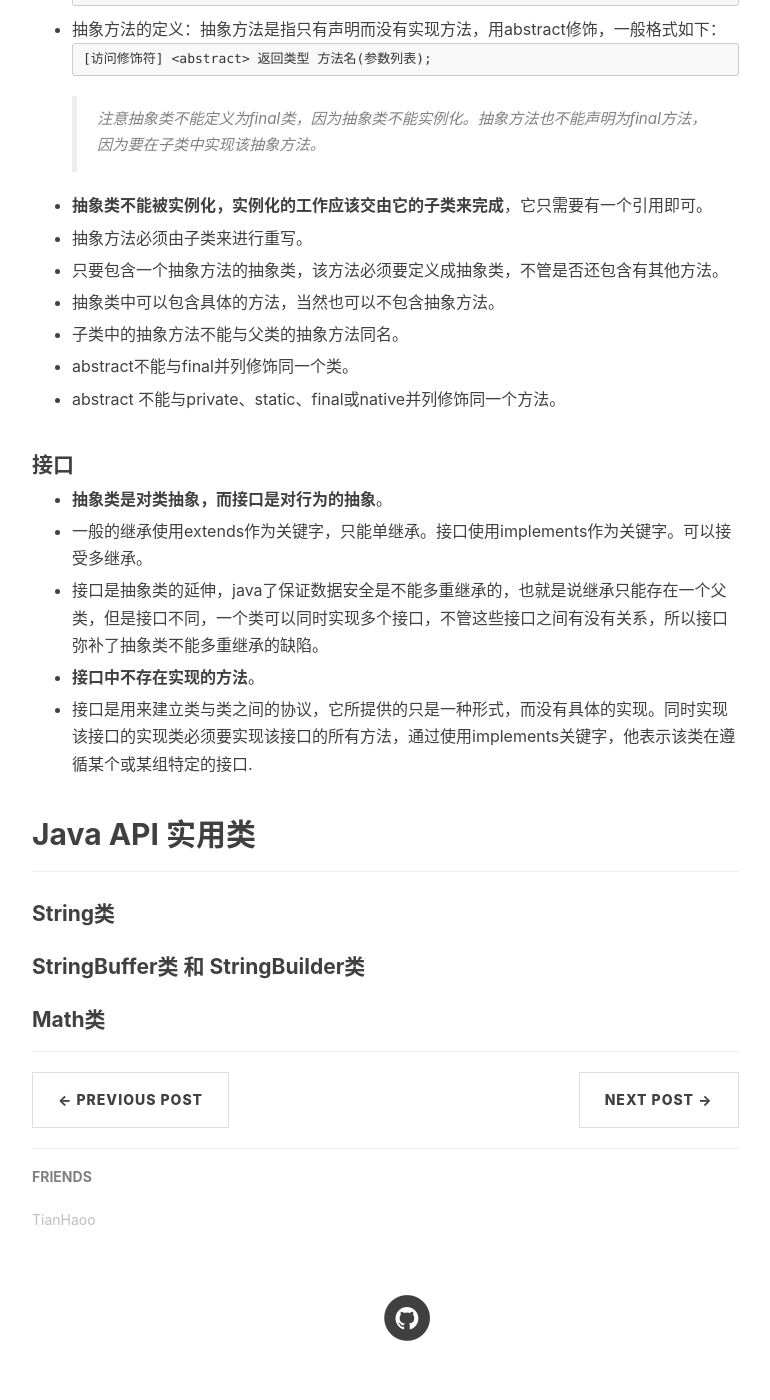
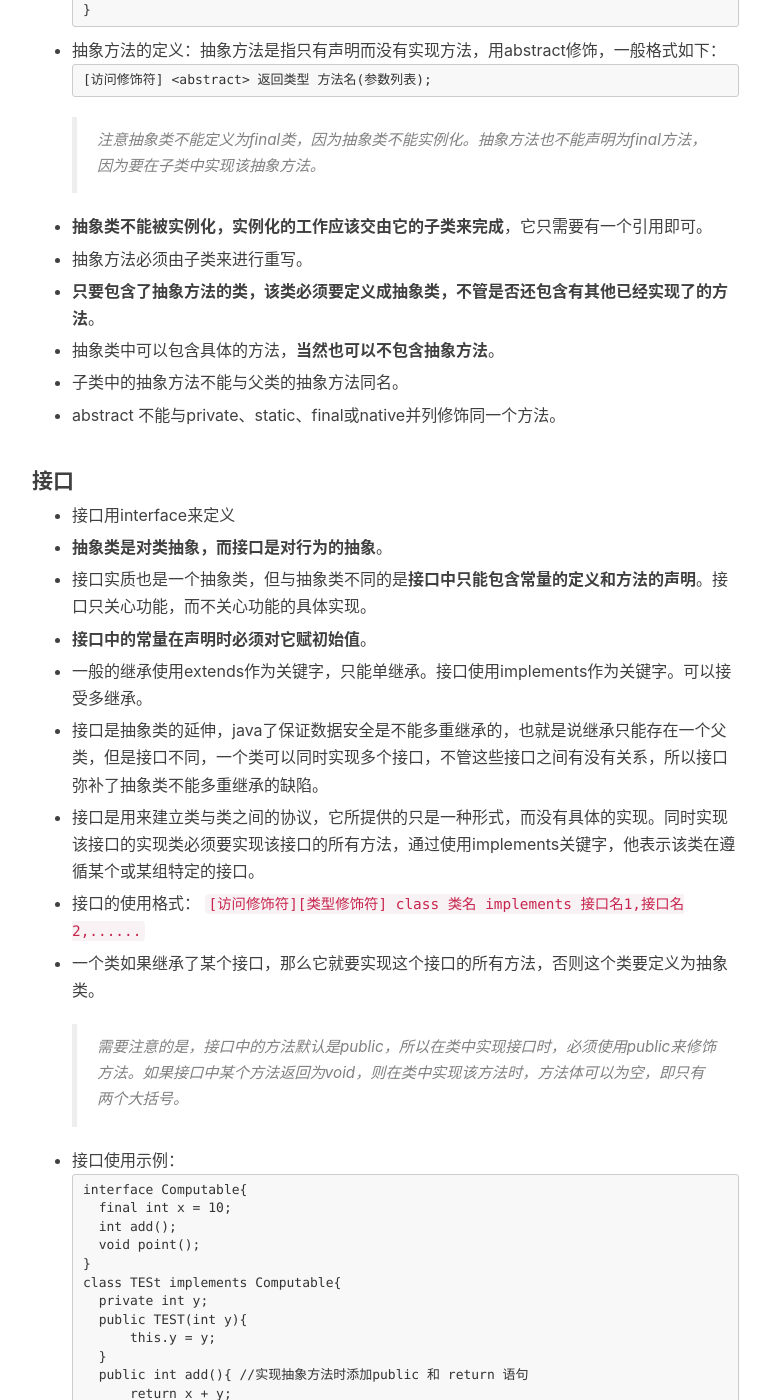
Before and after one commit to Fleschier/Fleschier.github.io, a Jekyll site: the page built from _posts/2018-04-06-Java-learning.markdown, in a window 1280 px wide and 1400 px high, scrolled down 6628 px. Shown: the whole window, without its empty margins (233-1003 px from the left). Built offline with Jekyll 4.4.1, drawn with Linux system fonts in a browser that asks for light colours; nearby versions of some CDN libraries; comment, search, counter and statistics services are not loaded; some of the changed text lies outside the part shown.

Commit message:
update java

````diff
--- a/_posts/2018-04-06-Java-learning.markdown
+++ b/_posts/2018-04-06-Java-learning.markdown
@@ -268,7 +268,10 @@ class 子类 extends 父类{
 
 - **关键字super和this在java的类中分别可以指代父类和类本身。**
 
+
+
 ## 多继承的实现
+---
 
 #### 抽象类
 
@@ -289,27 +292,56 @@ class 子类 extends 父类{
 
 - 抽象方法必须由子类来进行重写。
 
-- 只要包含一个抽象方法的抽象类，该方法必须要定义成抽象类，不管是否还包含有其他方法。
+- **只要包含了抽象方法的类，该类必须要定义成抽象类，不管是否还包含有其他已经实现了的方法**。
 
-- 抽象类中可以包含具体的方法，当然也可以不包含抽象方法。
+- 抽象类中可以包含具体的方法，**当然也可以不包含抽象方法**。
 
 - 子类中的抽象方法不能与父类的抽象方法同名。
-
-- abstract不能与final并列修饰同一个类。
 
 - abstract 不能与private、static、final或native并列修饰同一个方法。
 
 #### 接口
+- 接口用interface来定义
 
 - **抽象类是对类抽象，而接口是对行为的抽象**。
+
+- 接口实质也是一个抽象类，但与抽象类不同的是**接口中只能包含常量的定义和方法的声明**。接口只关心功能，而不关心功能的具体实现。
+
+- **接口中的常量在声明时必须对它赋初始值**。
 
 - 一般的继承使用extends作为关键字，只能单继承。接口使用implements作为关键字。可以接受多继承。
 
 - 接口是抽象类的延伸，java了保证数据安全是不能多重继承的，也就是说继承只能存在一个父类，但是接口不同，一个类可以同时实现多个接口，不管这些接口之间有没有关系，所以接口弥补了抽象类不能多重继承的缺陷。
 
-- **接口中不存在实现的方法**。
+- 接口是用来建立类与类之间的协议，它所提供的只是一种形式，而没有具体的实现。同时实现该接口的实现类必须要实现该接口的所有方法，通过使用implements关键字，他表示该类在遵循某个或某组特定的接口。
 
-- 接口是用来建立类与类之间的协议，它所提供的只是一种形式，而没有具体的实现。同时实现该接口的实现类必须要实现该接口的所有方法，通过使用implements关键字，他表示该类在遵循某个或某组特定的接口.
+- 接口的使用格式：
+ `[访问修饰符][类型修饰符] class 类名 implements 接口名1,接口名2,......`
+
+- 一个类如果继承了某个接口，那么它就要实现这个接口的所有方法，否则这个类要定义为抽象类。
+>需要注意的是，接口中的方法默认是public，所以在类中实现接口时，必须使用public来修饰方法。如果接口中某个方法返回为void，则在类中实现该方法时，方法体可以为空，即只有两个大括号。
+
+- 接口使用示例：
+```
+interface Computable{
+	final int x = 10;
+	int add();
+	void point();
+}
+class TESt implements Computable{
+	private int y;
+	public TEST(int y){
+		this.y = y;
+	}
+	public int add(){ //实现抽象方法时添加public 和 return 语句
+		return x + y;
+	}
+	public void print(){} //返回类型为void方法体可以留空
+}
+```
+
+- 接口之间也可以继承，用关键字extends，但是一个接口可以同时extends多个接口，之间以逗号间隔。
+>如果一个接口继承了别的几个接口，那么实现这个接口的类同时也要实现被这个接口继承的几个接口的所有方法。
 
 ## Java API 实用类
 ---
````
